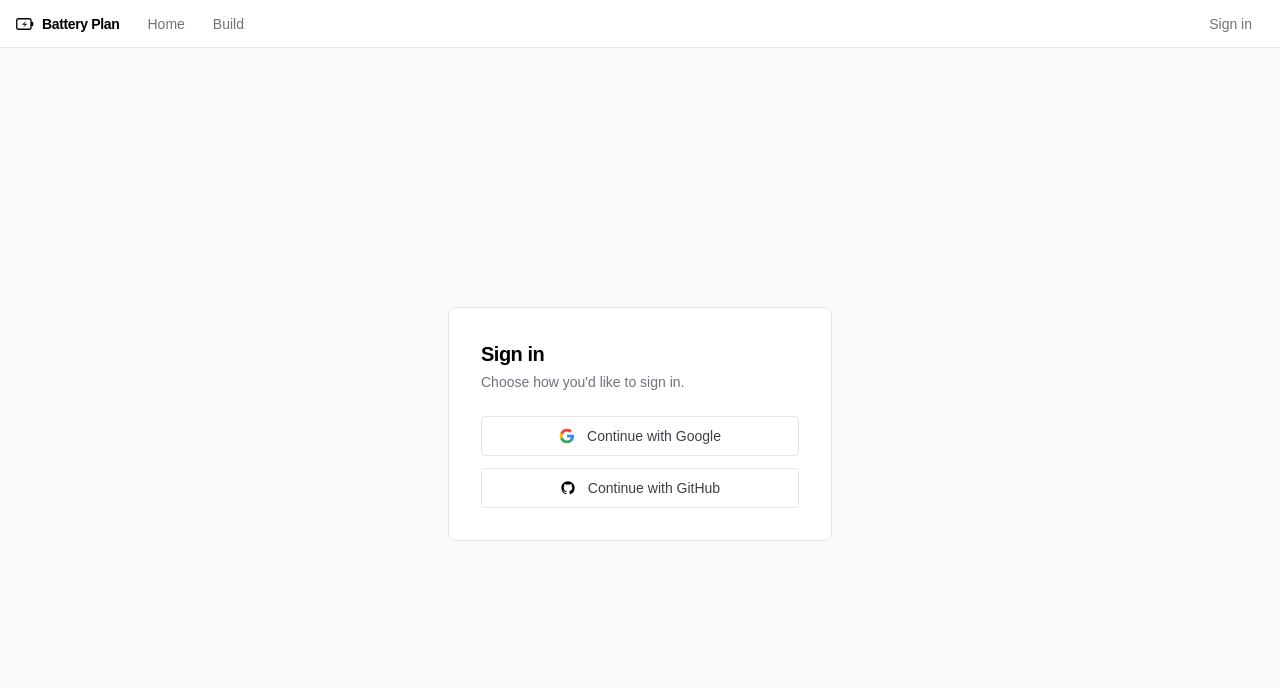
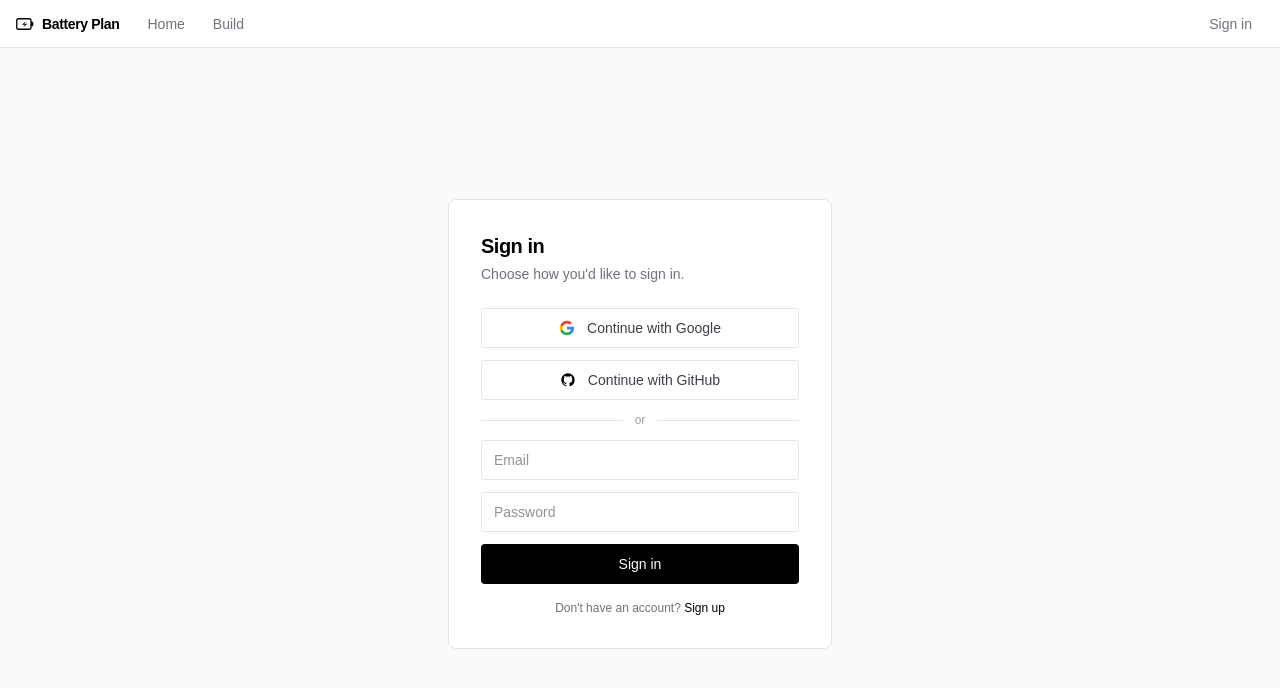
Before and after one commit to obOneKenobi/battery_plan, a Next.js app: page /signin in a window 1280 px wide. Shown: the top 688 px of the page. Built offline with nearby package versions, Linux system fonts and the light colour scheme; no server answers.

Commit message:
Added custom jwt auth

```diff
--- /dev/null
+++ b/app/api/auth/register/route.ts
@@ -0,0 +1,16 @@
+import { createUser } from "@/lib/users";
+
+export async function POST(req: Request) {
+    const { email, password, name } = await req.json();
+    if (!email || !password || !name)
+        return Response.json({ error: "Email, password, and name are required" }, { status: 400 });
+    if (password.length < 8)
+        return Response.json({ error: "Password must be at least 8 characters" }, { status: 400 });
+    try {
+        await createUser(email, password, name);
+        return Response.json({ ok: true }, { status: 201 });
+    } catch (e: unknown) {
+        const message = e instanceof Error ? e.message : "Registration failed";
+        return Response.json({ error: message }, { status: 409 });
+    }
+}
--- a/app/signin/SignInForm.tsx
+++ b/app/signin/SignInForm.tsx
@@ -1,5 +1,6 @@
 "use client";
 
+import { useState } from "react";
 import { signIn } from "next-auth/react";
 import { useSearchParams } from "next/navigation";
 import Image from "next/image";
@@ -8,16 +9,52 @@ export default function SignInForm() {
     const searchParams = useSearchParams();
     const callbackUrl = searchParams.get("callbackUrl") ?? "/";
 
+    const [mode, setMode] = useState<"signin" | "signup">("signin");
+    const [name, setName] = useState("");
+    const [email, setEmail] = useState("");
+    const [password, setPassword] = useState("");
+    const [error, setError] = useState("");
+    const [loading, setLoading] = useState(false);
+
+    async function handleSubmit(e: React.FormEvent) {
+        e.preventDefault();
+        setError("");
+        setLoading(true);
+
+        if (mode === "signup") {
+            const res = await fetch("/api/auth/register", {
+                method: "POST",
+                headers: { "Content-Type": "application/json" },
+                body: JSON.stringify({ email, password, name }),
+            });
+            const data = await res.json();
+            if (!res.ok) {
+                setError(data.error ?? "Registration failed");
+                setLoading(false);
+                return;
+            }
+        }
+
+        const result = await signIn("credentials", { email, password, callbackUrl, redirect: false });
+        if (result?.error) {
+            setError("Invalid email or password");
+            setLoading(false);
+            return;
+        }
+        window.location.href = callbackUrl;
+    }
+
     return (
         <div className="flex min-h-[calc(100vh-3rem)] items-center justify-center bg-zinc-50 dark:bg-black">
             <div className="w-full max-w-sm rounded-lg border border-zinc-200 bg-white p-8 dark:border-zinc-800 dark:bg-zinc-950">
                 <h1 className="text-xl font-semibold tracking-tight text-black dark:text-zinc-50">
-                    Sign in
+                    {mode === "signin" ? "Sign in" : "Create account"}
                 </h1>
                 <p className="mt-1 text-sm text-zinc-500 dark:text-zinc-400">
-                    Choose how you'd like to sign in.
+                    {mode === "signin" ? "Choose how you'd like to sign in." : "Fill in the details below to get started."}
                 </p>
 
+                {mode === "signin" && (
                     <div className="mt-6 flex flex-col gap-3">
                         <button
                             onClick={() => signIn("google", { callbackUrl })}
@@ -33,7 +70,62 @@ export default function SignInForm() {
                             <Image src="/icons/github.svg" alt="GitHub" width={16} height={16} />
                             Continue with GitHub
                         </button>
+
+                        <div className="flex items-center gap-3">
+                            <div className="h-px flex-1 bg-zinc-200 dark:bg-zinc-800" />
+                            <span className="text-xs text-zinc-400">or</span>
+                            <div className="h-px flex-1 bg-zinc-200 dark:bg-zinc-800" />
                         </div>
+                    </div>
+                )}
+
+                <form onSubmit={handleSubmit} className="mt-3 flex flex-col gap-3">
+                    {mode === "signup" && (
+                        <input
+                            type="text"
+                            placeholder="Name"
+                            value={name}
+                            onChange={(e) => setName(e.target.value)}
+                            required
+                            className="h-10 w-full rounded border border-zinc-200 px-3 text-sm text-zinc-800 outline-none focus:border-zinc-400 dark:border-zinc-700 dark:bg-zinc-900 dark:text-zinc-200 dark:focus:border-zinc-500"
+                        />
+                    )}
+                    <input
+                        type="email"
+                        placeholder="Email"
+                        value={email}
+                        onChange={(e) => setEmail(e.target.value)}
+                        required
+                        className="h-10 w-full rounded border border-zinc-200 px-3 text-sm text-zinc-800 outline-none focus:border-zinc-400 dark:border-zinc-700 dark:bg-zinc-900 dark:text-zinc-200 dark:focus:border-zinc-500"
+                    />
+                    <input
+                        type="password"
+                        placeholder="Password"
+                        value={password}
+                        onChange={(e) => setPassword(e.target.value)}
+                        required
+                        minLength={8}
+                        className="h-10 w-full rounded border border-zinc-200 px-3 text-sm text-zinc-800 outline-none focus:border-zinc-400 dark:border-zinc-700 dark:bg-zinc-900 dark:text-zinc-200 dark:focus:border-zinc-500"
+                    />
+                    {error && <p className="text-xs text-red-500">{error}</p>}
+                    <button
+                        type="submit"
+                        disabled={loading}
+                        className="flex h-10 w-full items-center justify-center rounded bg-black text-sm font-medium text-white transition-colors hover:bg-zinc-700 disabled:opacity-50 dark:bg-zinc-50 dark:text-black dark:hover:bg-zinc-300"
+                    >
+                        {loading ? "Please wait…" : mode === "signin" ? "Sign in" : "Create account"}
+                    </button>
+                </form>
+
+                <p className="mt-4 text-center text-xs text-zinc-500 dark:text-zinc-400">
+                    {mode === "signin" ? "Don't have an account? " : "Already have an account? "}
+                    <button
+                        onClick={() => { setMode(mode === "signin" ? "signup" : "signin"); setError(""); }}
+                        className="font-medium text-black dark:text-zinc-50 hover:underline"
+                    >
+                        {mode === "signin" ? "Sign up" : "Sign in"}
+                    </button>
+                </p>
             </div>
         </div>
     );
--- a/auth.ts
+++ b/auth.ts
@@ -1,15 +1,38 @@
 import NextAuth from "next-auth";
 import Google from "next-auth/providers/google";
 import GitHub from "next-auth/providers/github";
+import Credentials from "next-auth/providers/credentials";
 import { MongoDBAdapter } from "@auth/mongodb-adapter";
 import clientPromise from "@/lib/mongodb";
+import { verifyUser } from "@/lib/users";
 
 export const { handlers, signIn, signOut, auth } = NextAuth({
     adapter: MongoDBAdapter(clientPromise),
     providers: [
         Google({ allowDangerousEmailAccountLinking: true }),
         GitHub({ allowDangerousEmailAccountLinking: true }),
+        Credentials({
+            credentials: {
+                email: { label: "Email", type: "email" },
+                password: { label: "Password", type: "password" },
+            },
+            async authorize(credentials) {
+                if (!credentials?.email || !credentials?.password) return null;
+                return verifyUser(credentials.email as string, credentials.password as string);
+            },
+        }),
     ],
+    session: { strategy: "jwt" },
+    callbacks: {
+        jwt({ token, user }) {
+            if (user?.id) token.sub = user.id;
+            return token;
+        },
+        session({ session, token }) {
+            if (token.sub) session.user.id = token.sub;
+            return session;
+        },
+    },
     pages: {
         signIn: "/signin",
     },
--- a/components/Navbar.tsx
+++ b/components/Navbar.tsx
@@ -47,7 +47,7 @@ export default function Navbar() {
                             {session.user?.name}
                         </span>
                         <button
-                            onClick={() => signOut()}
+                            onClick={() => signOut({ redirectTo: "/" })}
                             className="rounded px-3 py-1.5 text-sm text-zinc-500 transition-colors hover:text-zinc-900 dark:text-zinc-400 dark:hover:text-zinc-100"
                         >
                             Sign out
--- /dev/null
+++ b/lib/users.ts
@@ -0,0 +1,32 @@
+import bcrypt from "bcryptjs";
+import clientPromise from "@/lib/mongodb";
+
+interface CredentialsUser {
+    _id?: string;
+    email: string;
+    passwordHash: string;
+    name: string;
+}
+
+async function getCollection() {
+    const client = await clientPromise;
+    return client.db().collection<CredentialsUser>("credentials_users");
+}
+
+export async function createUser(email: string, password: string, name: string) {
+    const col = await getCollection();
+    const existing = await col.findOne({ email });
+    if (existing) throw new Error("Email already in use");
+    const passwordHash = await bcrypt.hash(password, 10);
+    const result = await col.insertOne({ email, passwordHash, name });
+    return { id: result.insertedId.toString(), email, name };
+}
+
+export async function verifyUser(email: string, password: string) {
+    const col = await getCollection();
+    const user = await col.findOne({ email });
+    if (!user) return null;
+    const valid = await bcrypt.compare(password, user.passwordHash);
+    if (!valid) return null;
+    return { id: user._id!.toString(), email: user.email, name: user.name };
+}
--- a/package.json
+++ b/package.json
@@ -10,6 +10,7 @@
   },
   "dependencies": {
     "@auth/mongodb-adapter": "^3.11.1",
+    "bcryptjs": "^3.0.3",
     "mongodb": "^6.21.0",
     "next": "16.1.6",
     "next-auth": "^5.0.0-beta.30",
@@ -18,6 +19,7 @@
   },
   "devDependencies": {
     "@tailwindcss/postcss": "^4",
+    "@types/bcryptjs": "^2.4.6",
     "@types/node": "^20",
     "@types/react": "^19",
     "@types/react-dom": "^19",
```
Also changed, not shown: 1 other file (tests, documents, lock files or other folders). Lines whose indentation alone changed are shown as unchanged.
